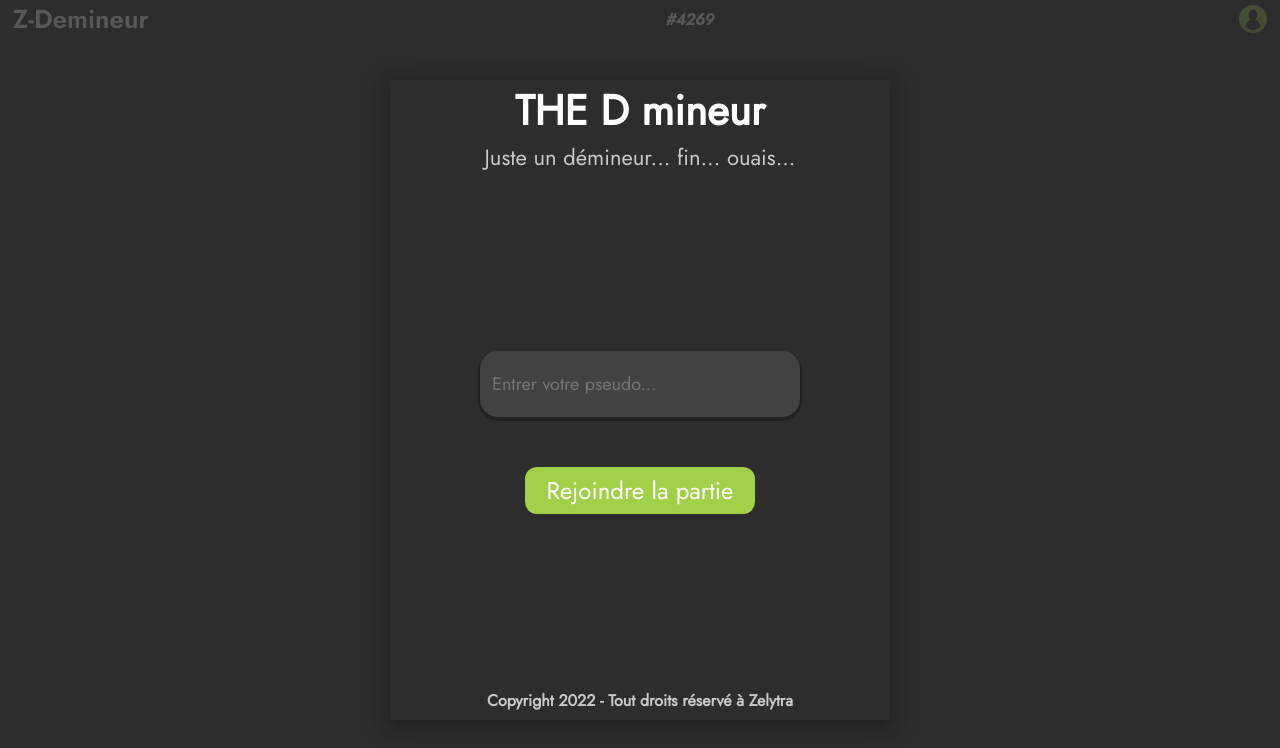
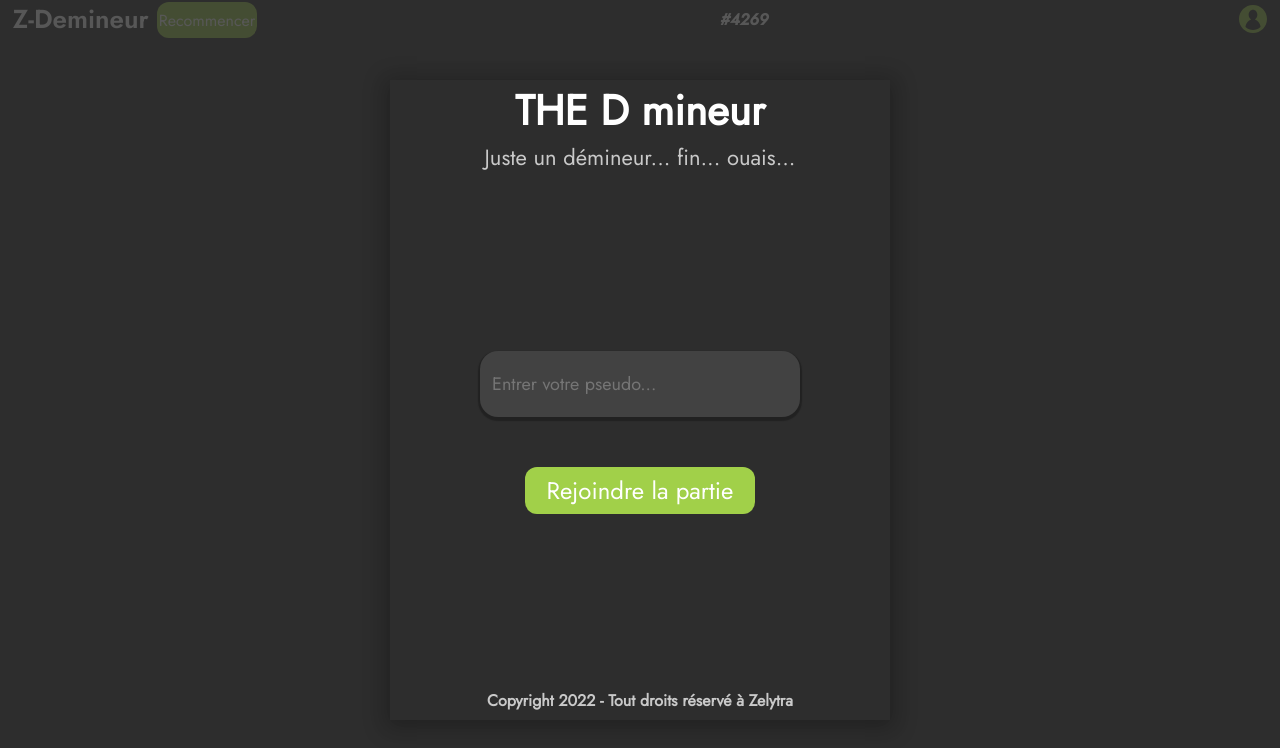
Before and after one commit to zelytra/z-demineur, a Vue app: page / in a window 1280 px wide. Shown: the top 748 px of the page. Built offline with nearby package versions, Linux system fonts and the light colour scheme; no server answers.

Commit message:
Implement scoreboard

```diff
--- a/src/components/MineComponent.vue
+++ b/src/components/MineComponent.vue
@@ -1,5 +1,5 @@
 <template>
-  <MinesweeperHeader :player="myPlayer" v-on:click="startGame"/>
+  <MinesweeperHeader :player="myPlayer" @restart="startGame"/>
   <div class="wrapper">
     <PlayerMenu :player="myPlayer" v-if="!myPlayer.isLog" @joinGame="onJoinGame"/>
     <GridRenderer :grid="grid"
@@ -43,7 +43,7 @@ onBeforeUnmount(() => {
   socket.close();
 })
 
-function startGame(){
+function startGame() {
   socket.emit("start");
 }
 
@@ -64,7 +64,7 @@ function onFlag(cell: Cell) {
 }
 
 function onReveal(cell: Cell) {
-  socket.emit("reveal", cell.position);
+  socket.emit("reveal", {player: myPlayer.value, position: cell.position});
 }
 
 onMounted(() => {
--- a/src/components/MinesweeperHeader.vue
+++ b/src/components/MinesweeperHeader.vue
@@ -1,10 +1,14 @@
 <template>
   <div class="wrapper-header">
-    <h1>Z-Demineur</h1>
+    <div class="app-name">
+      <h1>Z-Demineur</h1>
+      <button class="restart" v-on:click="$emit('restart')">Recommencer</button>
+    </div>
     <h2>#4269</h2>
     <div class="profile-wrapper">
       <p>{{ player.name }}</p>
-      <svg version="1.1" id="Layer_1" xmlns="http://www.w3.org/2000/svg" xmlns:xlink="http://www.w3.org/1999/xlink" x="0px" y="0px"
+      <svg version="1.1" id="Layer_1" xmlns="http://www.w3.org/2000/svg" xmlns:xlink="http://www.w3.org/1999/xlink"
+           x="0px" y="0px"
            viewBox="0 0 459 459" style="enable-background:new 0 0 459 459;" xml:space="preserve">
 <g>
 	<g>
@@ -54,7 +58,7 @@
 import {PropType} from "vue";
 import {Player} from "../object/Player";
 
-const props = defineProps({
+defineProps({
   player: {
     type: Object as PropType<Player>,
     required: true
@@ -70,22 +74,51 @@ const props = defineProps({
   margin: auto;
   align-items: center;
 
-  h1{
+  .app-name {
+    display: flex;
+    align-items: center;
+
+    button {
+      margin-left: 8px;
+      margin-top: 2px;
+      width: auto;
+      background-color: var(--primary);
+      padding: 2px;
+      height: 36px;
+      border-radius: 12px;
+      border-radius: 12px;
+      border: none;
+
+      color: var(--primary-text);
+      font-family: Jost-Regular;
+      font-size: 16px;
+      transition: 100ms;
+
+    }
+
+    button:hover {
+      background-color: #b7e166;
+    }
+  }
+
+
+  h1 {
     color: var(--primary-text);
     font-size: 26px;
     font-family: Jost-SemiBold;
   }
 
-  h2{
+  h2 {
     color: var(--primary-text);
     font-size: 16px;
     font-family: Jost-MediumItalic;
   }
 
-  .profile-wrapper{
+  .profile-wrapper {
     display: flex;
     align-items: center;
-    p{
+
+    p {
       color: var(--primary-text);
       font-size: 16px;
       font-family: Jost-Medium;
@@ -93,7 +126,7 @@ const props = defineProps({
     }
   }
 
-  svg{
+  svg {
     width: 28px;
     fill: var(--grid-hide-primary);
   }
```
Also changed, not shown: 2 other files (tests, documents, lock files or other folders).
